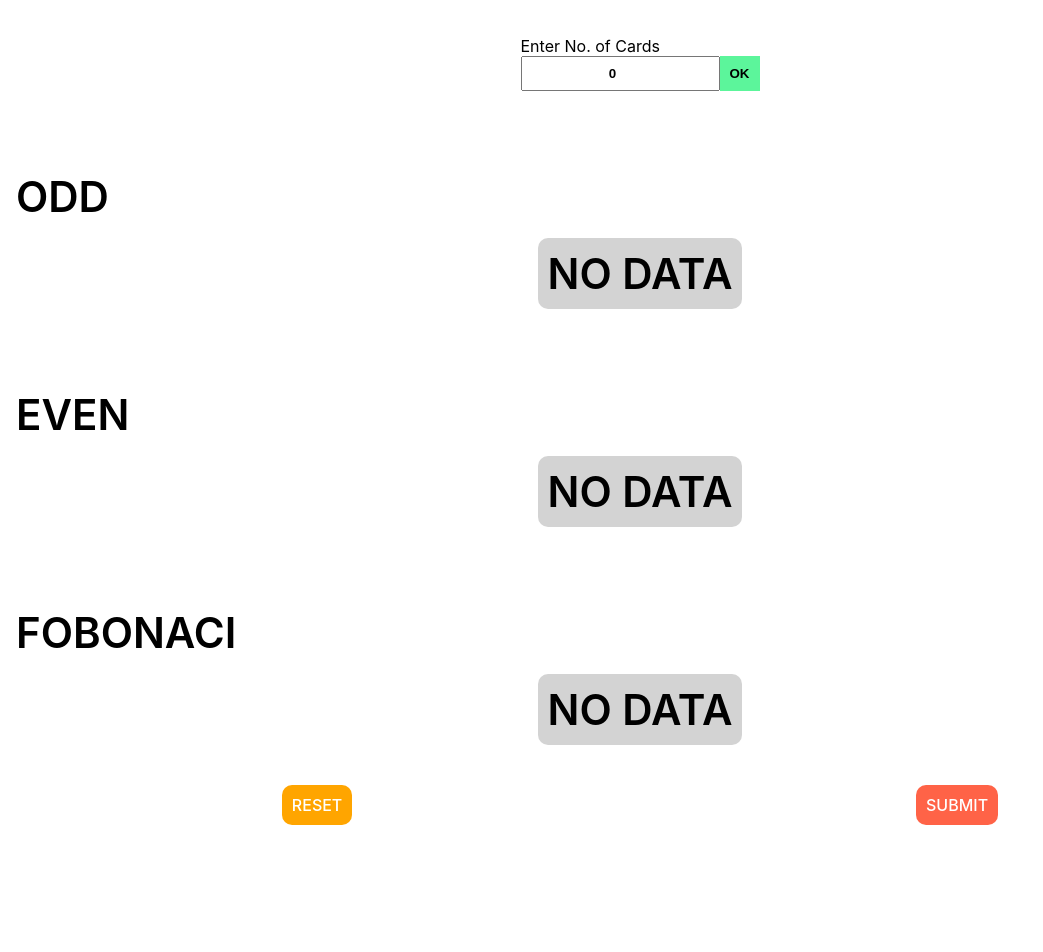
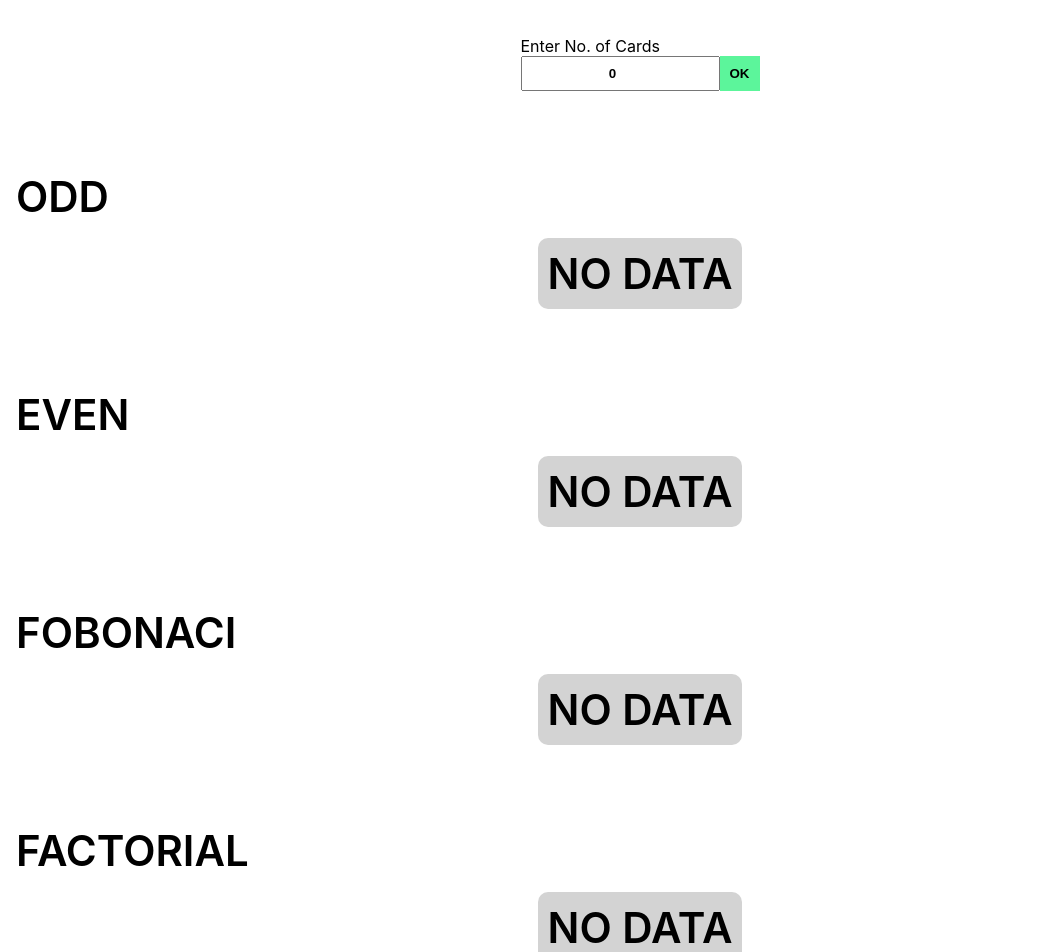
Before and after one commit to saurav0705/State-Retenetion-Redux, a React (Create React App) app: page / in a window 1280 px wide. Shown: the top 952 px of the page, without its empty margins (0-1043 px from the left). Before the commit the page ends 825 px from the top, so only its background shows below. Built offline with nearby package versions, Linux system fonts and the light colour scheme.

Commit message:
added factorial

```diff
--- a/src/App.js
+++ b/src/App.js
@@ -11,21 +11,34 @@ function App(props) {
   useEffect(()=>{
     setTimeout(()=>setMessage(''),2000);
   },[message])
-
+  const fact = (num) => {
+    let result = 1;
+    while(num>=1){
+      result = result*num;
+      num--;
+    }
+    return result;
+  }
   var component = {
-    "odd":{
+    odd:{
       heading:"odd",
       display:(val)=>2*val +1
     },
-    "even":{
+    even:{
       heading:"even",
       display:val => val*2
     },
-    "fobonaci":{
+    fobonaci:{
       heading:"fobonaci",
       display:fibo
+    },
+    factorial:{
+      heading:"factorial",
+      display:fact
     }
   }
+
+
   function fibo(num){
     var a = 1, b = 0, temp;
     while (num >= 0){
```
